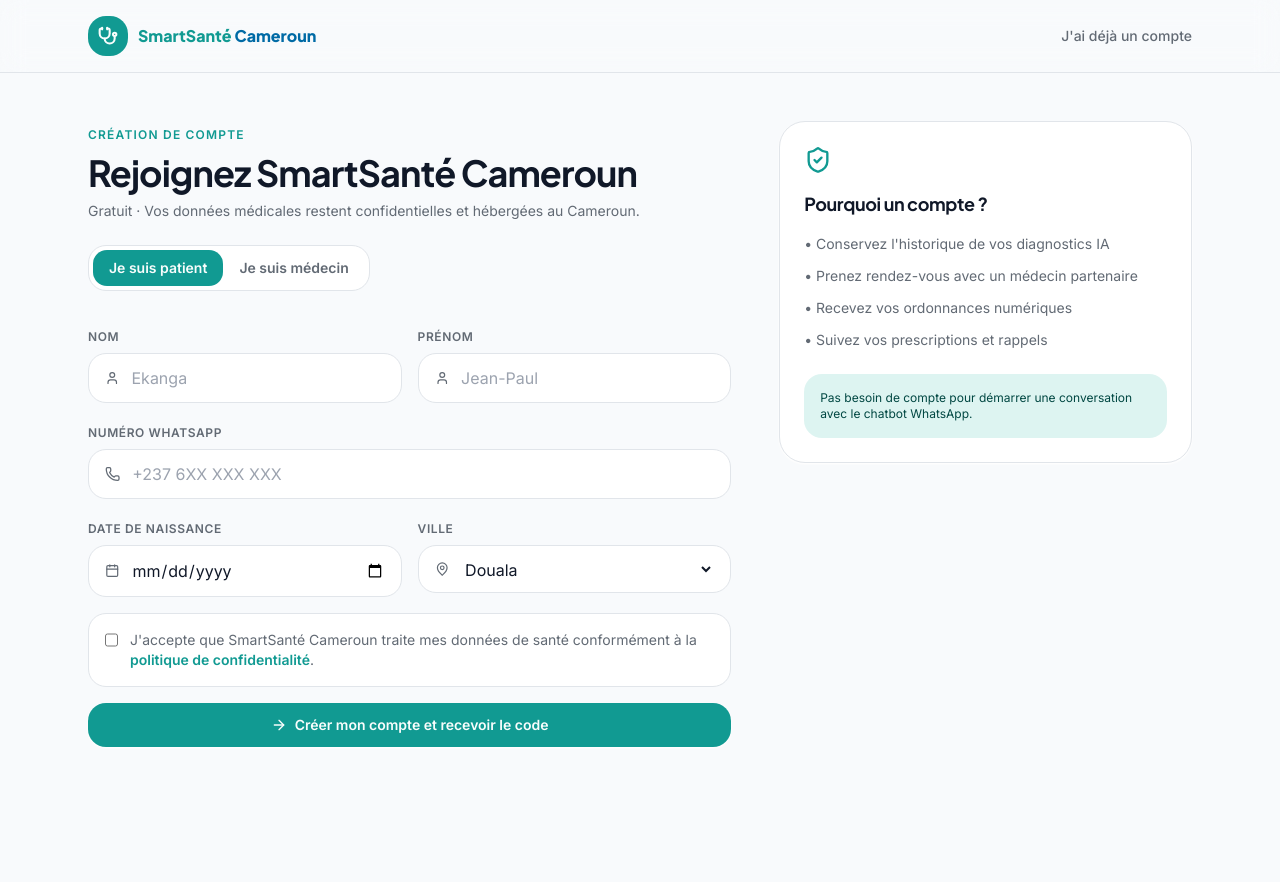
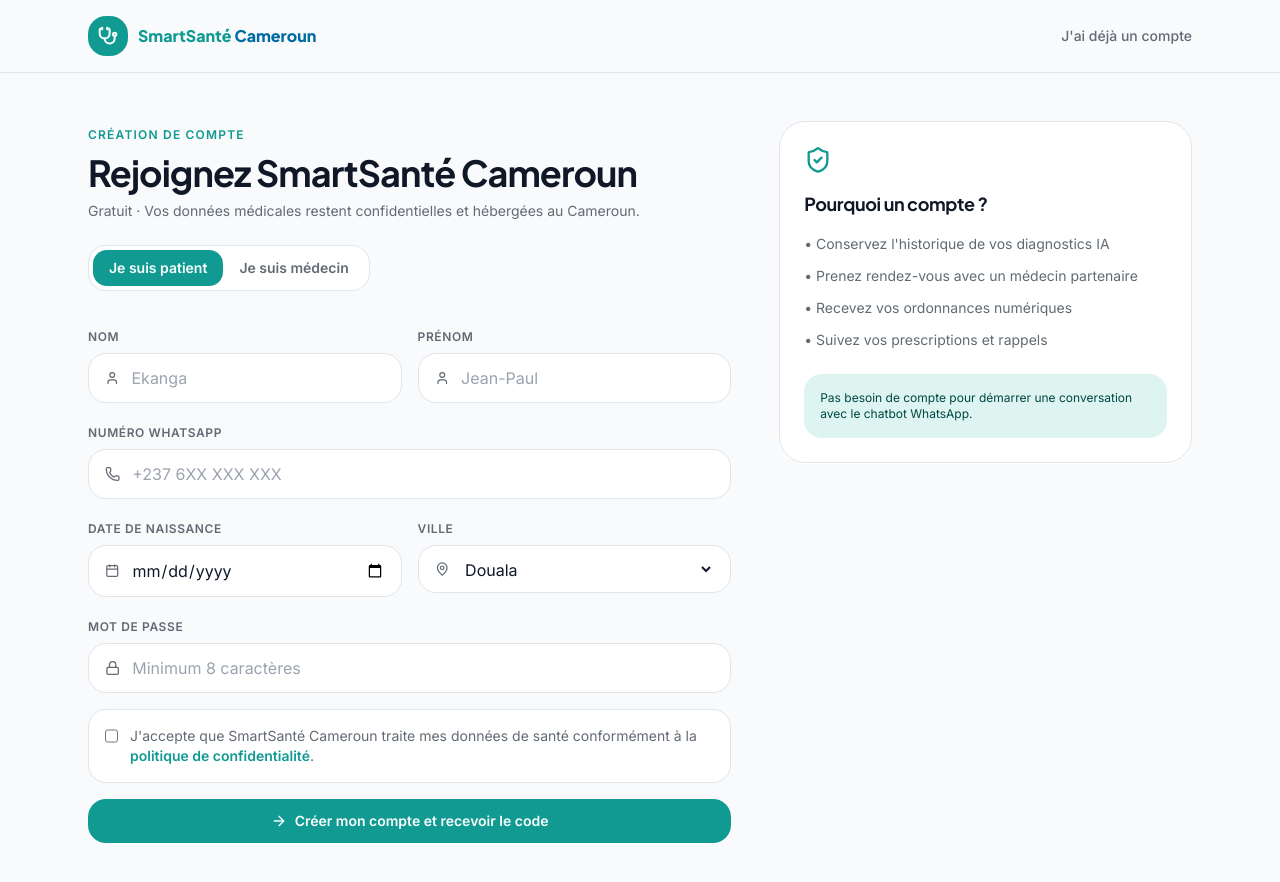
Before and after one commit to Stephanie468/SmartSant-_Cameroun_Front, a React (Vite) app: page /inscription in a window 1280 px wide. Shown: the top 882 px of the page. Before the commit the page ends 800 px from the top, so only its background shows below. Built offline with nearby package versions, Linux system fonts and the light colour scheme.

Commit message:
fix inscription

```diff
--- a/src/hooks/useInscription.ts
+++ b/src/hooks/useInscription.ts
@@ -22,6 +22,7 @@
       telephone,
       dateNaissance: data.dateNaissance,
       ville: data.ville,
+      motDePasse: data.motDePasse,
     })
 
     setChargement(false)
--- a/src/pages/inscription.tsx
+++ b/src/pages/inscription.tsx
@@ -25,7 +25,7 @@
   // ── État Patient ─────────────────────────────────────────────
   const [patient, setPatient] = useState<FormulairePatient>({
     nom: "", prenom: "", telephone: "",
-    dateNaissance: "", ville: "Douala", consentement: false
+    dateNaissance: "", ville: "Douala", motDePasse: "", consentement: false
   })
 
   // ── État Médecin ─────────────────────────────────────────────
@@ -113,6 +113,7 @@
     if (patient.nom.trim().length < 2) return setErreur("Veuillez renseigner votre nom complet.")
     if (!/^\+?\d{8,15}$/.test(tel)) return setErreur("Numéro WhatsApp invalide.")
     if (!patient.dateNaissance) return setErreur("Date de naissance requise.")
+    if (patient.motDePasse.length < 8) return setErreur("Mot de passe trop court (8 caractères minimum).")
     if (!patient.consentement) return setErreur("Vous devez accepter la politique de confidentialité.")
     soumettrePatient(patient)
   }
@@ -205,6 +206,11 @@
                   </select>
                 </Field>
               </div>
+              <Field icon={Lock} label="Mot de passe">
+                <input type="password" value={patient.motDePasse}
+                  onChange={e => updP("motDePasse", e.target.value)}
+                  placeholder="Minimum 8 caractères" className="w-full bg-transparent outline-none" />
+              </Field>
               <Consent checked={patient.consentement} onChange={v => updP("consentement", v)}
                 label={<>J'accepte que SmartSanté Cameroun traite mes données de santé conformément à la{" "}
                   <a href="#" className="font-semibold text-primary hover:underline">politique de confidentialité</a>.</>} />
--- a/src/types/auth.ts
+++ b/src/types/auth.ts
@@ -34,6 +34,7 @@
   telephone: string
   dateNaissance: string
   ville: string
+  motDePasse: string
   consentement: boolean
 }
 
```
